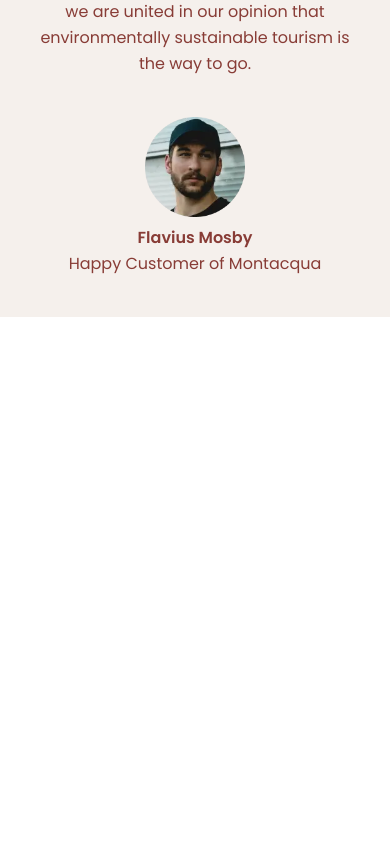
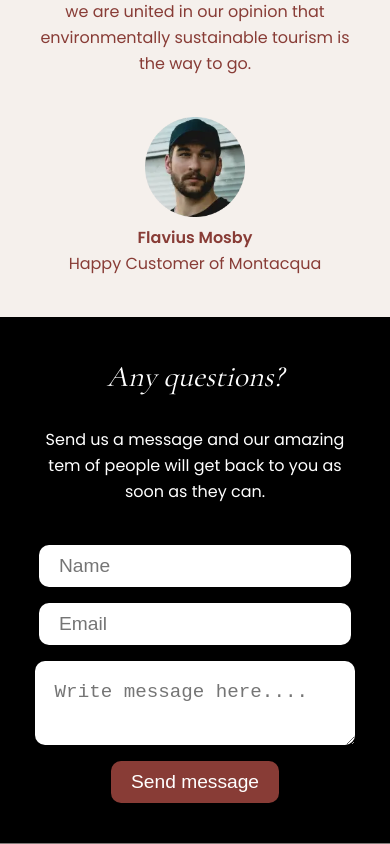
Before and after one commit to avicious/montacqua, a React (Vite) app: page / in a window 390 px wide. Shown: the part 3774-4618 px from the top of the page. Before the commit the page ends 4091 px from the top, so only its background shows below. Built offline with nearby package versions, Linux system fonts and the light colour scheme.

Commit message:
added contact

```diff
--- /dev/null
+++ b/src/components/Contact.jsx
@@ -0,0 +1,25 @@
+import styles from "./Contact.module.css";
+
+const Contact = () => (
+  <section className={styles.contact}>
+    <div>
+      <h2>Any questions?</h2>
+      <p>
+        Send us a message and our amazing tem of people will get back to you as
+        soon as they can.
+      </p>
+      <form>
+        <div className={styles.fieldRow}>
+          <input type="text" maxlength="256" placeholder="Name" />
+          <input type="email" maxlength="256" placeholder="Email" />
+        </div>
+        <textarea
+          placeholder="Write message here...."
+          maxlength="5000"
+        ></textarea>
+        <input type="submit" value="Send message" />
+      </form>
+    </div>
+  </section>
+);
+export default Contact;
--- /dev/null
+++ b/src/components/Contact.module.css
@@ -0,0 +1,112 @@
+.contact {
+    padding: 120px 0;
+    max-width: 1720px;
+    background-color: #000;
+    color: white;
+    margin: 0 auto;
+    border-bottom: 1px solid #827b79;
+}
+
+.contact div {
+    width: 80%;
+    margin: 0 auto;
+    text-align: center;
+}
+
+.contact h2 {
+    font-family: 'Cormorant Garamond', sans-serif;
+    font-size: 60px;
+    line-height: 70px;
+    font-weight: 400;
+    margin-bottom: 30px;
+    font-style: italic;
+}
+
+.contact p {
+    width: 50%;
+    margin: 0 auto;
+    margin-bottom: 40px;
+}
+
+.contact form {
+    display: flex;
+    flex-direction: column;
+    align-items: center;
+    gap: 1rem;
+}
+
+.fieldRow {
+    display: flex;
+    justify-content: center;
+    gap: 1rem;
+}
+
+.contact form input {
+    padding: 10px 20px;
+    border: none;
+    outline: none;
+    border-radius: 10px;
+    font-size: 1.2rem;
+}
+
+.contact form textarea {
+    width: 50%;
+    padding: 20px;
+    border: none;
+    outline: none;
+    border-radius: 10px;
+    font-size: 1.2rem;
+}
+
+.contact form input[type="submit"] {
+    cursor: pointer;
+    background-color: #883c36;
+    color: #fff;
+}
+
+@media(max-width: 990px) {
+    .contact {
+        padding: 80px 0;
+    }
+
+    .contact h2 {
+        font-size: 46px;
+        line-height: 56px;
+    }
+
+}
+
+@media (max-width: 780px) {
+    .contact {
+        padding: 60px 0;
+    }
+
+    .contact h2 {
+        font-size: 36px;
+        line-height: 46px;
+    }
+
+    .contact p {
+        width: 100%;
+    }
+
+    .fieldRow {
+        flex-direction: column;
+        width: 100% !important;
+    }
+
+    .contact form textarea {
+        width: 90%;
+    }
+}
+
+@media (max-width: 479px) {
+    .contact {
+        padding: 40px 0;
+    }
+
+    .contact h2 {
+        font-size: 30px;
+        line-height: 40px;
+    }
+}
--- a/src/pages/HomePage.jsx
+++ b/src/pages/HomePage.jsx
@@ -3,6 +3,7 @@ import Intro from "../components/Intro";
 import TreatSection from "../components/TreatSection";
 import Book from "../components/Book";
 import Testimonials from "../components/Testimonials";
+import Contact from "../components/Contact";
 
 const HomePage = () => (
   <>
@@ -11,6 +12,7 @@ const HomePage = () => (
     <TreatSection />
     <Book />
     <Testimonials />
+    <Contact />
   </>
 );
 
```
